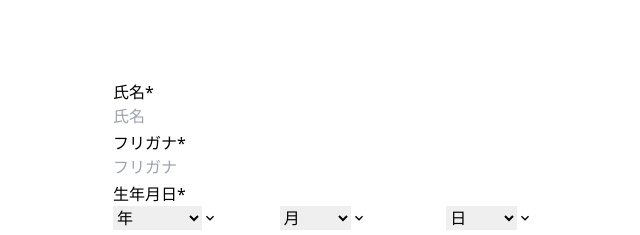
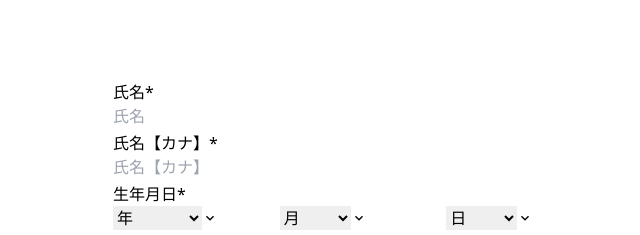
Before and after one commit to dglav/Le-Train-Blue-Questionnaire, a Gatsby site: page /monshinhyou in a window 1280 px wide. Shown: the top 235 px of the page, 277-917 px from the left. Built offline with nearby package versions, Linux system fonts and the light colour scheme; Gatsby itself is replaced by a stand-in of ours.

Commit message:
fix: 氏名のフリガナlabel and placeholder

```diff
--- a/src/pages/monshinhyou.js
+++ b/src/pages/monshinhyou.js
@@ -59,11 +59,11 @@ function FormikExample() {
                       }
                       isRequired
                     >
-                      <FormLabel htmlFor="nameFurigana">フリガナ</FormLabel>
+                      <FormLabel htmlFor="nameFurigana">氏名【カナ】</FormLabel>
                       <Input
                         {...field}
                         id="nameFurigana"
-                        placeholder="フリガナ"
+                        placeholder="氏名【カナ】"
                       />
                       <FormErrorMessage>
                         {form.errors.nameFurigana}
```
